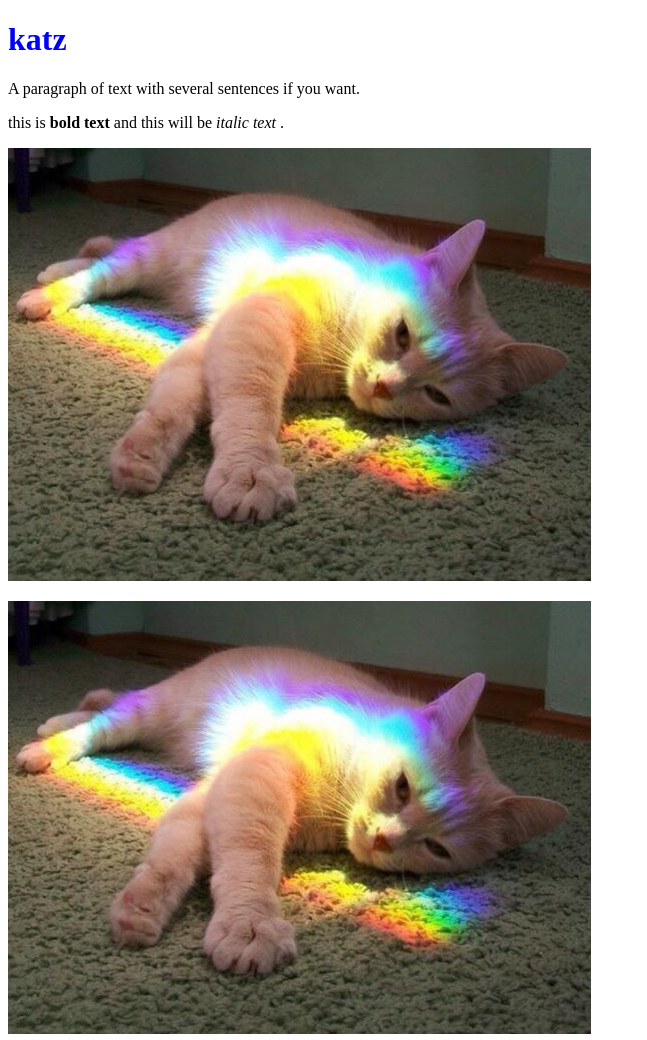
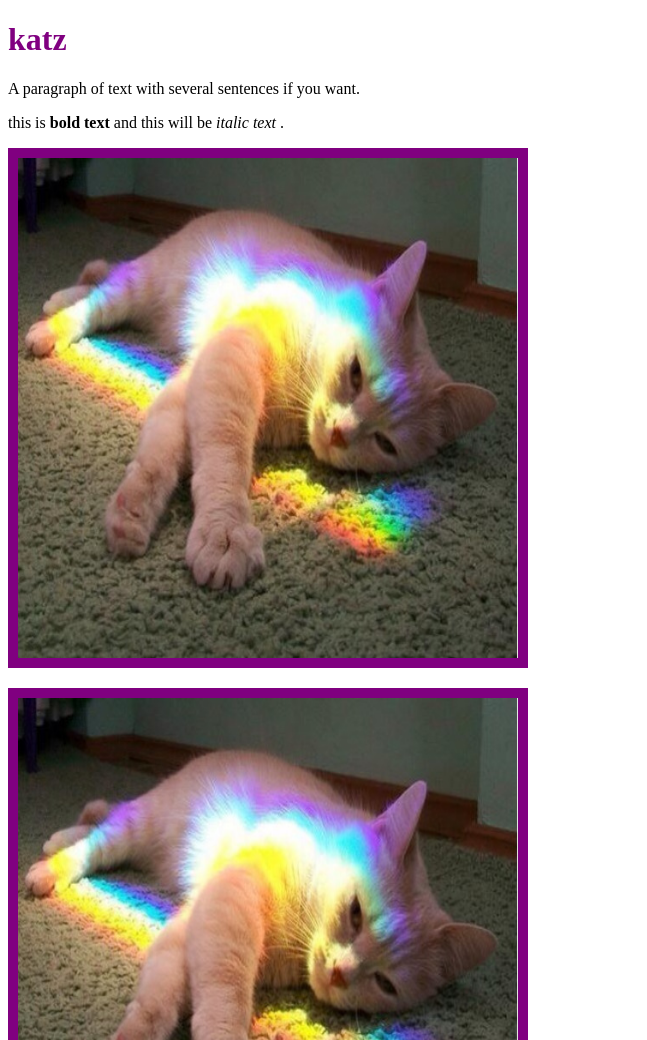
Before and after one commit to laurynmccormack/code_it, a plain HTML site: page index.html in a window 1280 px wide. Shown: the top 1040 px of the page, without its empty margins (0-647 px from the left). Drawn offline with Linux system fonts and the light colour scheme.

Commit message:
fixed folders

```diff
--- a/CSS/styles.css
+++ b/CSS/styles.css
@@ -1,3 +1,16 @@
 h1{
-  color:blue;
+  color:purple;
 }
+h2{
+  color:orange;
+}
+  img{
+    height:500px;
+    width:500px;
+    border: solid 10px purple;
+  }
+#first {
+  height:200px;
+  width:200px;
+  border: solid 10px blue;
+}
--- a/styles.css
+++ b/styles.css
@@ -1 +1,16 @@
-h1{color:yellow;}
+h1 {
+color:blue
+text-align: center;
+}
+
+img{
+height:500px;
+width:500px;
+border:solid 10px blue
+}
+
+#first {
+  height:200px;
+  width:200px;
+  border: 0
+}
```
